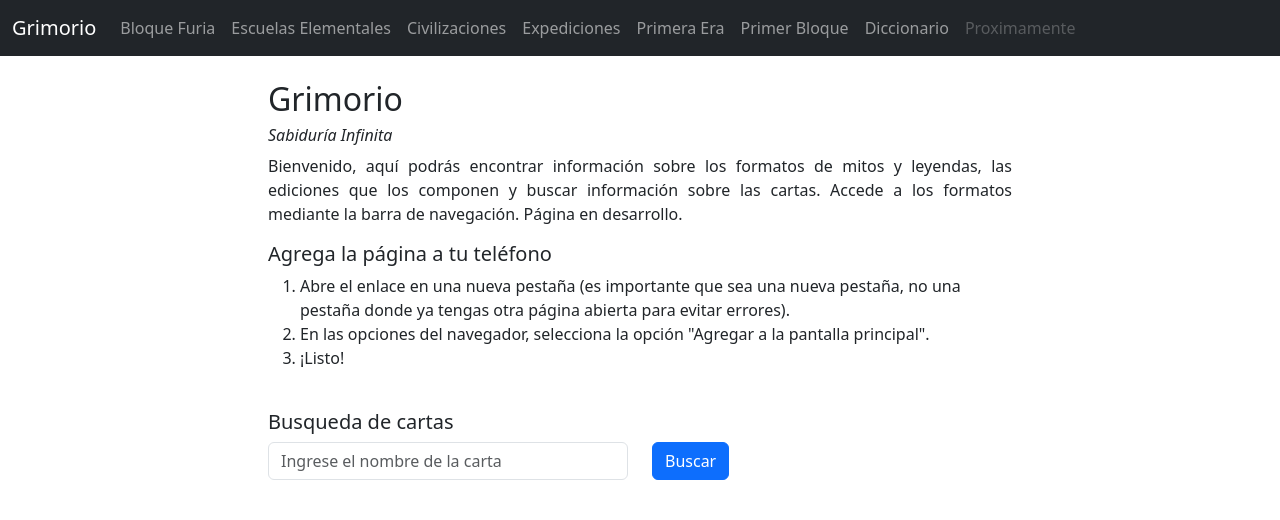
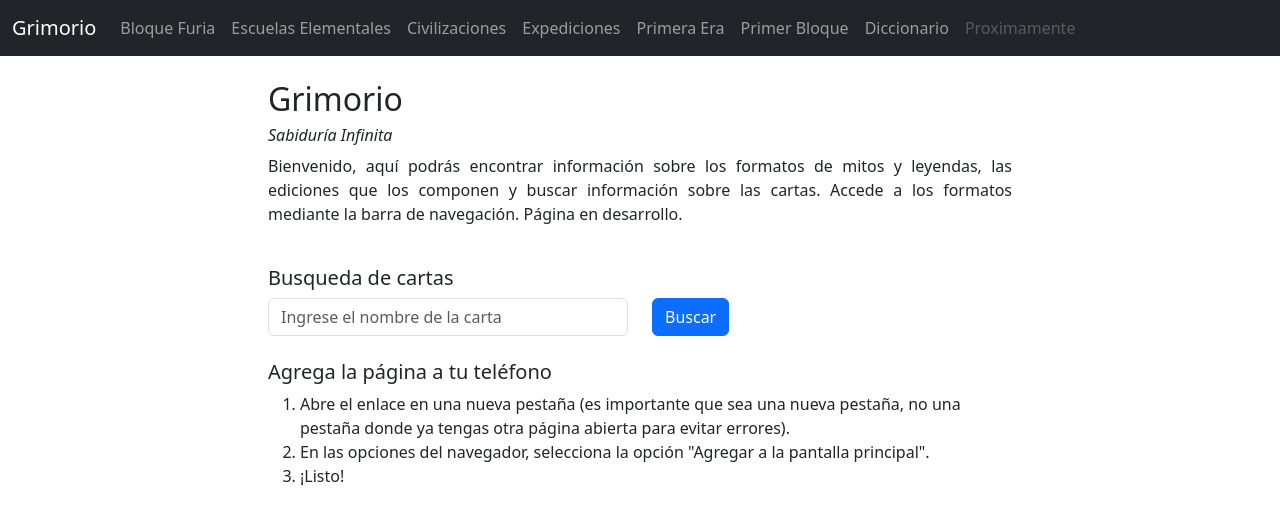
Before and after one commit to KyoJamett/grimorio, a React (Vite) app: page /#/grimorio in a window 1280 px wide. Shown: the top 520 px of the page. Built offline with nearby package versions, Linux system fonts and the light colour scheme.

Commit message:
se reorganiza vista home

```diff
--- a/src/pages/Home.jsx
+++ b/src/pages/Home.jsx
@@ -25,7 +25,7 @@ export function Home() {
         <h2>Grimorio</h2>
         <h6 className="cursiva">Sabiduría Infinita</h6>
         <p className="justificado">{intro.text}</p>
-        <ShortcutComponent />
+
         <br></br>
         {/* Barra de busqueda */}
         <CardSearch setCards={setCards}/>
@@ -35,6 +35,9 @@ export function Home() {
 
         {/* Modal para mostrar imagen expandida */}
         <CardSearchModal handleCloseModal={handleCloseModal} selectedImage={selectedImage}/>
+
+        {/*Instrucciones para agregar al celu */}
+        <ShortcutComponent />
       </div>
     </>
   );
```
